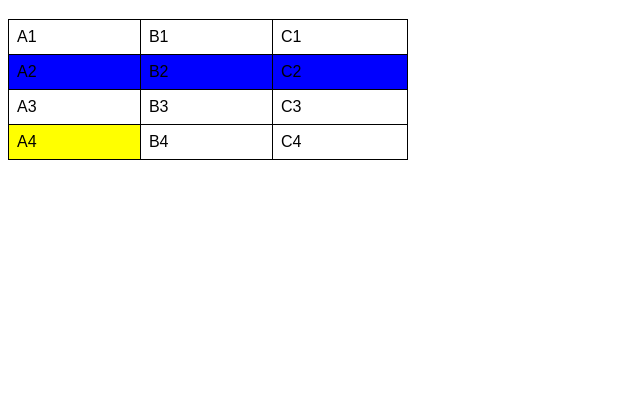
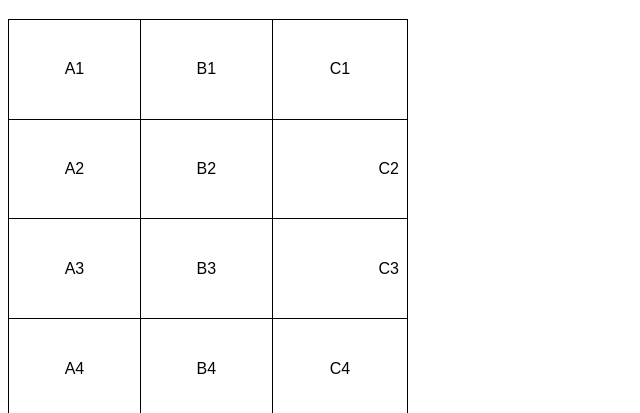
Before and after one commit to alves1503/htmlcss, a plain HTML site: page exercicios/ex0023/table001.html in a window 1280 px wide. Shown: the part 61-474 px from the top of the page, without its empty margins (0-640 px from the left). Drawn offline with Linux system fonts and the light colour scheme.

Commit message:
atualzei o exercicio 023

```diff
--- a/exercicios/ex0023/table001.html
+++ b/exercicios/ex0023/table001.html
@@ -13,20 +13,19 @@
 
         table {
             border-collapse: collapse;
+            height: 400px;
             width: 400px;
         }
 
-        tr.linha {
-            background-color: blue;
+        td {
+            text-align: center;
+            vertical-align: middle;
+            padding: 8px;
+            border: 1px solid black;
         }
 
-        td.dado {
-            background-color: yellow;
-        }
-
-        td {
-            padding: 8px;
-            border: 1px solid black;
+        .numero {
+            text-align: right;
         }
 
 
@@ -43,20 +42,20 @@
         <td>C1</td>
     </tr>
 
-    <tr class="linha">
+    <tr>
         <td>A2</td>
         <td>B2</td>
-        <td>C2</td>
+        <td class="numero">C2</td>
     </tr>
 
     <tr>
         <td>A3</td>
         <td>B3</td>
-        <td>C3</td>
+        <td class="numero">C3</td>
     </tr>
 
     <tr>
-        <td class="dado">A4</td>
+        <td>A4</td>
         <td>B4</td>
         <td>C4</td>
     </tr>
```
